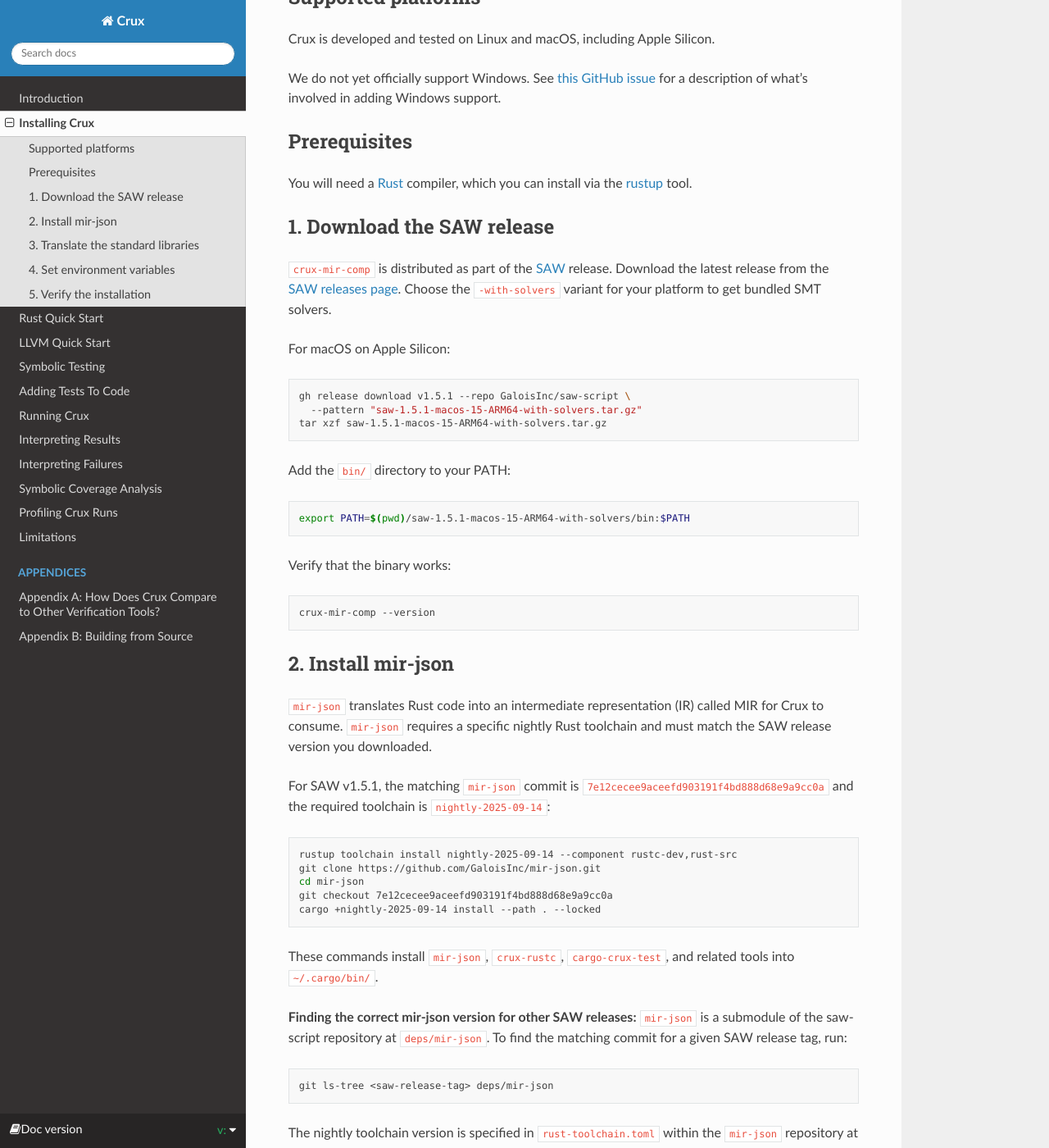
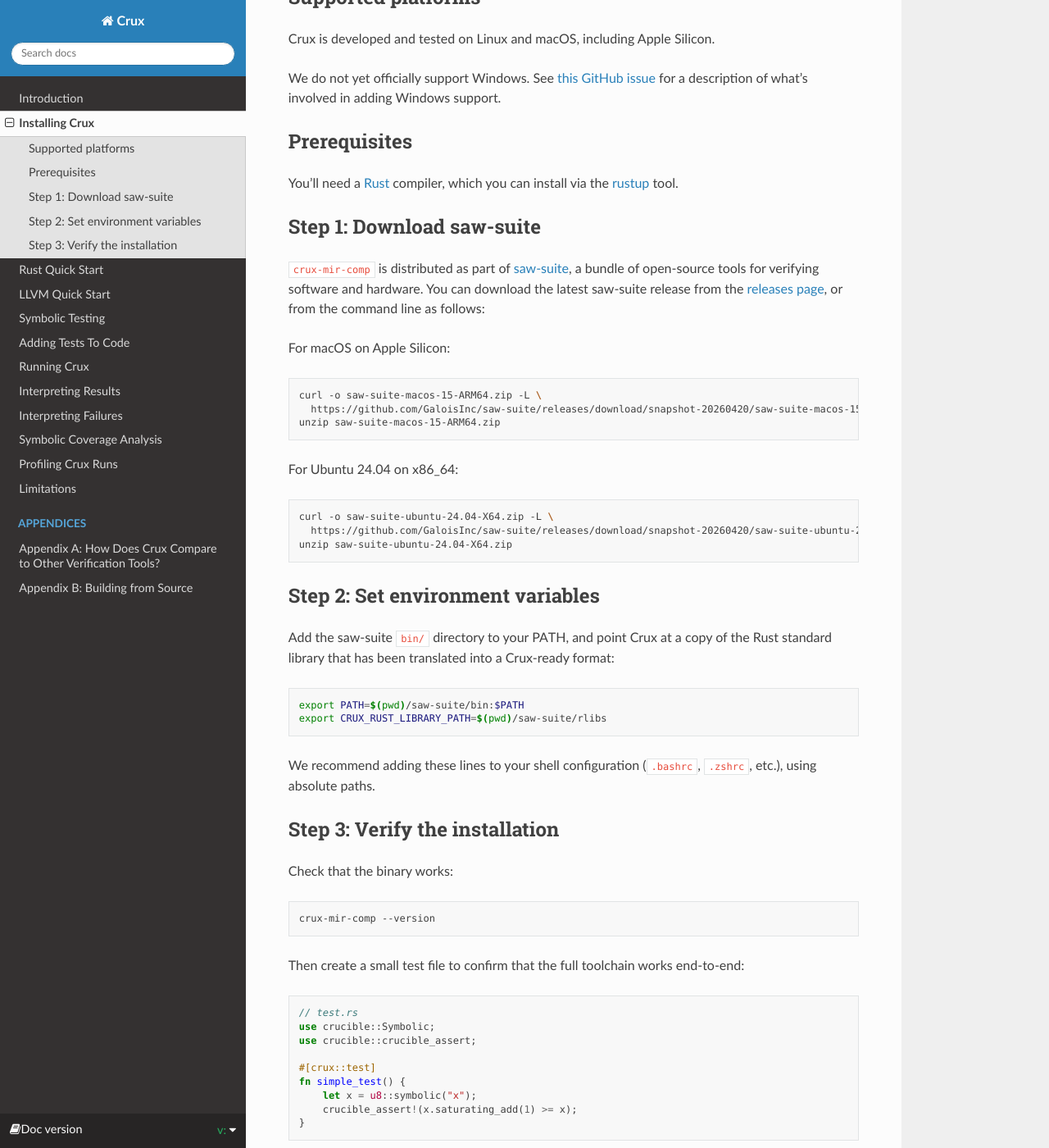
Before and after one commit to GaloisInc/crux, a Sphinx documentation site: the page built from docs/installation.rst, in a window 1280 px wide and 1400 px high, scrolled down 254 px. Shown: the whole window at 82% size. Built offline with Sphinx 7.4.7 and the Read the Docs theme 3.1.0, drawn with Linux system fonts in a browser that asks for light colours; some of the changed text lies outside the part shown.

Commit message:
overhaul installation instructions; new focus is on saw-suite

```diff
--- a/docs/installation.rst
+++ b/docs/installation.rst
@@ -10,109 +10,66 @@
 
 Crux is developed and tested on Linux and macOS, including Apple Silicon.
 
-We do not yet officially support Windows. See `this GitHub issue <https://github.com/GaloisInc/mir-json/issues/275/>`_ for a description of what's involved in adding Windows support.
+We do not yet officially support Windows. See `this GitHub issue
+<https://github.com/GaloisInc/mir-json/issues/275/>`_ for a description of
+what's involved in adding Windows support.
 
 Prerequisites
 -------------
 
-You will need a `Rust <https://rust-lang.org/>`_ compiler, which you can
+You'll need a `Rust <https://rust-lang.org/>`_ compiler, which you can
 install via the `rustup <https://rustup.rs/>`_ tool.
 
-1. Download the SAW release
-----------------------------
+Step 1: Download saw-suite
+-----------------------------
 
-``crux-mir-comp`` is distributed as part of the
-`SAW <https://github.com/GaloisInc/saw-script>`_ release. Download the latest
-release from the `SAW releases page
-<https://github.com/GaloisInc/saw-script/releases>`_. Choose the
-``-with-solvers`` variant for your platform to get bundled SMT solvers.
+``crux-mir-comp`` is distributed as part of `saw-suite
+<https://github.com/GaloisInc/saw-suite>`_, a bundle of open-source tools for
+verifying software and hardware. You can download the latest saw-suite release
+from the `releases page <https://github.com/GaloisInc/saw-suite/releases>`_, or
+from the command line as follows:
 
 For macOS on Apple Silicon:
 
 .. code-block:: bash
 
-   gh release download v1.5.1 --repo GaloisInc/saw-script \
-     --pattern "saw-1.5.1-macos-15-ARM64-with-solvers.tar.gz"
-   tar xzf saw-1.5.1-macos-15-ARM64-with-solvers.tar.gz
+   curl -o saw-suite-macos-15-ARM64.zip -L \
+     https://github.com/GaloisInc/saw-suite/releases/download/snapshot-20260420/saw-suite-macos-15-ARM64.zip
+   unzip saw-suite-macos-15-ARM64.zip
 
-Add the ``bin/`` directory to your PATH:
+For Ubuntu 24.04 on x86_64:
 
 .. code-block:: bash
 
-   export PATH=$(pwd)/saw-1.5.1-macos-15-ARM64-with-solvers/bin:$PATH
+   curl -o saw-suite-ubuntu-24.04-X64.zip -L \
+     https://github.com/GaloisInc/saw-suite/releases/download/snapshot-20260420/saw-suite-ubuntu-24.04-X64.zip
+   unzip saw-suite-ubuntu-24.04-X64.zip
 
-Verify that the binary works:
+Step 2: Set environment variables
+---------------------------------
+
+Add the saw-suite ``bin/`` directory to your PATH, and point Crux at a
+copy of the Rust standard library that has been translated into a Crux-ready
+format:
+
+.. code-block:: bash
+
+   export PATH=$(pwd)/saw-suite/bin:$PATH
+   export CRUX_RUST_LIBRARY_PATH=$(pwd)/saw-suite/rlibs
+
+We recommend adding these lines to your shell configuration (``.bashrc``,
+``.zshrc``, etc.), using absolute paths.
+
+Step 3: Verify the installation
+-------------------------------
+
+Check that the binary works:
 
 .. code-block:: bash
 
    crux-mir-comp --version
 
-2. Install mir-json
--------------------
-
-``mir-json`` translates Rust code into an intermediate representation (IR)
-called MIR for Crux to consume. ``mir-json`` requires a specific nightly Rust
-toolchain and must match the SAW release version you downloaded.
-
-For SAW v1.5.1, the matching ``mir-json`` commit is
-``7e12cecee9aceefd903191f4bd888d68e9a9cc0a`` and the required toolchain is
-``nightly-2025-09-14``:
-
-.. code-block:: bash
-
-   rustup toolchain install nightly-2025-09-14 --component rustc-dev,rust-src
-   git clone https://github.com/GaloisInc/mir-json.git
-   cd mir-json
-   git checkout 7e12cecee9aceefd903191f4bd888d68e9a9cc0a
-   cargo +nightly-2025-09-14 install --path . --locked
-
-These commands install ``mir-json``, ``crux-rustc``, ``cargo-crux-test``, and
-related tools into ``~/.cargo/bin/``.
-
-**Finding the correct mir-json version for other SAW releases:** ``mir-json``
-is a submodule of the saw-script repository at ``deps/mir-json``. To find the
-matching commit for a given SAW release tag, run:
-
-.. code-block:: bash
-
-   git ls-tree <saw-release-tag> deps/mir-json
-
-The nightly toolchain version is specified in ``rust-toolchain.toml`` within
-the ``mir-json`` repository at that commit.
-
-3. Translate the standard libraries
-------------------------------------
-
-Crux needs pre-translated versions of the Rust standard library. From the
-directory where you cloned ``mir-json``, run:
-
-.. code-block:: bash
-
-   mir-json-translate-libs
-
-This command creates an ``rlibs_real`` directory containing the translated
-libraries.
-
-4. Set environment variables
------------------------------
-
-Point Crux at the translated libraries. The path depends on your platform:
-
-.. code-block:: bash
-
-   export CRUX_RUST_LIBRARY_PATH=$(pwd)/rlibs_real/lib/rustlib/aarch64-apple-darwin/lib
-
-On Linux, replace ``aarch64-apple-darwin`` with your target triple (e.g.,
-``x86_64-unknown-linux-gnu``).
-
-We recommend adding this line to your shell configuration (``.bashrc``,
-``.zshrc``, etc.).
-
-5. Verify the installation
----------------------------
-
-Create a small test file to confirm that the full toolchain (``mir-json``,
-translated libraries, and solver) works end-to-end:
+Then create a small test file to confirm that the full toolchain works end-to-end:
 
 .. code-block:: rust
 
@@ -123,7 +80,7 @@
    #[crux::test]
    fn simple_test() {
        let x = u8::symbolic("x");
-       crucible_assert!(x.wrapping_add(1) != 0 || x == 255);
+       crucible_assert!(x.saturating_add(1) >= x);
    }
 
 Run it:
@@ -133,6 +90,4 @@
    crux-mir-comp test.rs
 
 You should see output ending with ``Overall status: Valid.``, indicating that
-the assertion wrapped in ``crucible_assert!()`` holds for all possible values
-of ``x``. In other words, we've proven via symbolic testing that for any ``x``
-of type ``u8``, the logical OR of ``x`` and 0 is equal to ``x``.
+the assertion holds for all possible values of ``x``.
```
